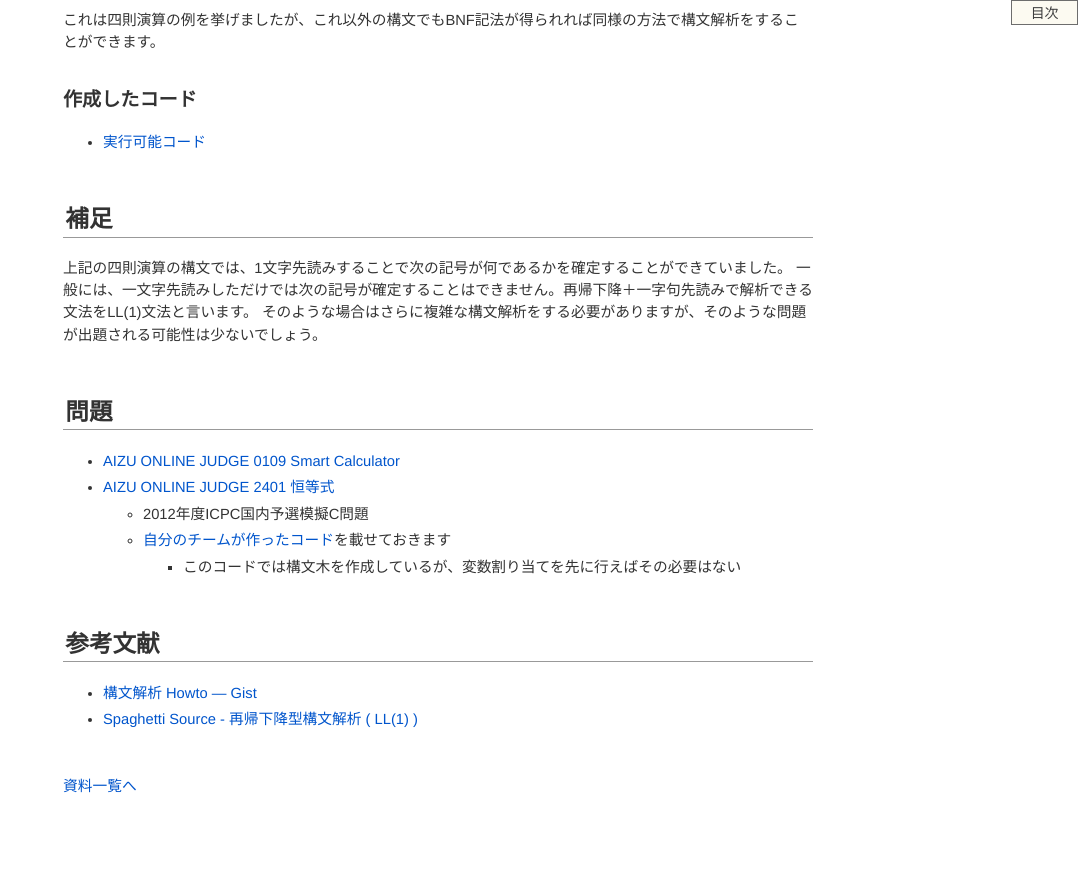
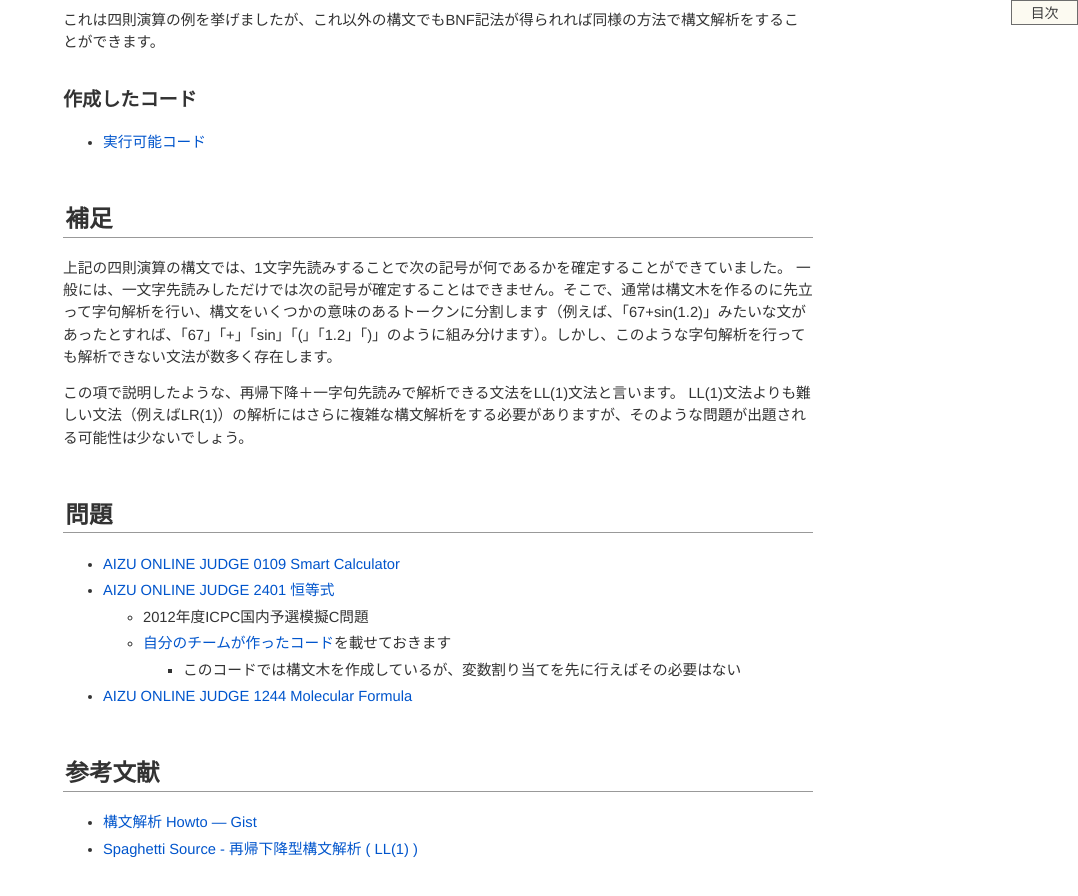
Before and after one commit to dai1741/maximum-algo-2012, a Jekyll site: the page built from _posts/2012-07-01-parsing.md, in a window 1280 px wide and 900 px high, scrolled down 2535 px. Shown: the top 896 px of the window, without its empty margins (202-1280 px from the left). Built offline with Jekyll 4.4.1, drawn with Linux system fonts in a browser that asks for light colours; Markdown is read by kramdown in place of the engine named in the settings; before the commit the page ends 3389 px from its top, so only the background shows below that.

Commit message:
構文解析の補足を加筆

```diff
--- a/_posts/2012-07-01-parsing.md
+++ b/_posts/2012-07-01-parsing.md
@@ -141,8 +141,10 @@ int main() {
 ----
 
 上記の四則演算の構文では、1文字先読みすることで次の記号が何であるかを確定することができていました。
-一般には、一文字先読みしただけでは次の記号が確定することはできません。再帰下降＋一字句先読みで解析できる文法をLL(1)文法と言います。
-そのような場合はさらに複雑な構文解析をする必要がありますが、そのような問題が出題される可能性は少ないでしょう。
+一般には、一文字先読みしただけでは次の記号が確定することはできません。そこで、通常は構文木を作るのに先立って字句解析を行い、構文をいくつかの意味のあるトークンに分割します（例えば、「67+sin(1.2)」みたいな文があったとすれば、「67」「+」「sin」「(」「1.2」「)」のように組み分けます）。しかし、このような字句解析を行っても解析できない文法が数多く存在します。
+
+この項で説明したような、再帰下降＋一字句先読みで解析できる文法をLL(1)文法と言います。
+LL(1)文法よりも難しい文法（例えばLR(1)）の解析にはさらに複雑な構文解析をする必要がありますが、そのような問題が出題される可能性は少ないでしょう。
 
 
 問題
@@ -153,6 +155,7 @@ int main() {
   - 2012年度ICPC国内予選模擬C問題
   - [自分のチームが作ったコード]({{site.baseurl}}cpp/parsing/c.cpp)を載せておきます
       - このコードでは構文木を作成しているが、変数割り当てを先に行えばその必要はない
+- [AIZU ONLINE JUDGE 1244 Molecular Formula](http://judge.u-aizu.ac.jp/onlinejudge/description.jsp?id=1244)
 
 
 参考文献
```
